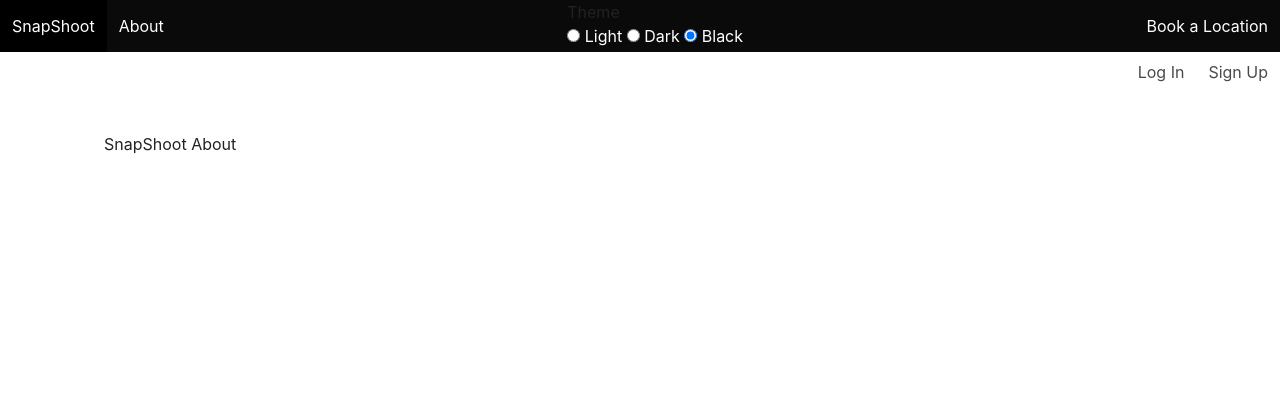
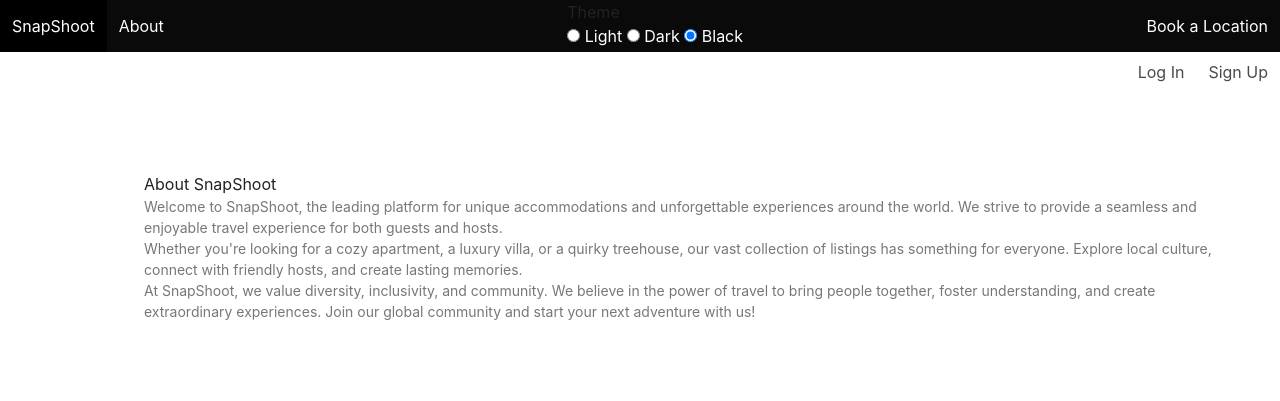
Before and after one commit to undftdcreed/SnapShoot, a Django app: page /about/ in a window 1280 px wide. Shown: the top 401 px of the page. Run offline with Django 4.2, Linux system fonts and the light colour scheme.

Commit message:
about page

```diff
--- a/main_app/templates/about.html
+++ b/main_app/templates/about.html
@@ -1,4 +1,11 @@
 {% extends 'base.html' %}
 {% block content %}
-<h1>SnapShoot About</h1>
+<section class="about">
+    <div class="container">
+      <h1>About SnapShoot</h1>
+      <p>Welcome to SnapShoot, the leading platform for unique accommodations and unforgettable experiences around the world. We strive to provide a seamless and enjoyable travel experience for both guests and hosts.</p>
+      <p>Whether you're looking for a cozy apartment, a luxury villa, or a quirky treehouse, our vast collection of listings has something for everyone. Explore local culture, connect with friendly hosts, and create lasting memories.</p>
+      <p>At SnapShoot, we value diversity, inclusivity, and community. We believe in the power of travel to bring people together, foster understanding, and create extraordinary experiences. Join our global community and start your next adventure with us!</p>
+    </div>
+  </section>
 {% endblock %}
--- a/main_app/views.py
+++ b/main_app/views.py
@@ -57,6 +57,7 @@
     template_name = "listing_detail.html"
 
 
+
 class ListingUpdate(UpdateView):
     model=Listing
     fields =['name', 'img', 'description', 'price']
```
